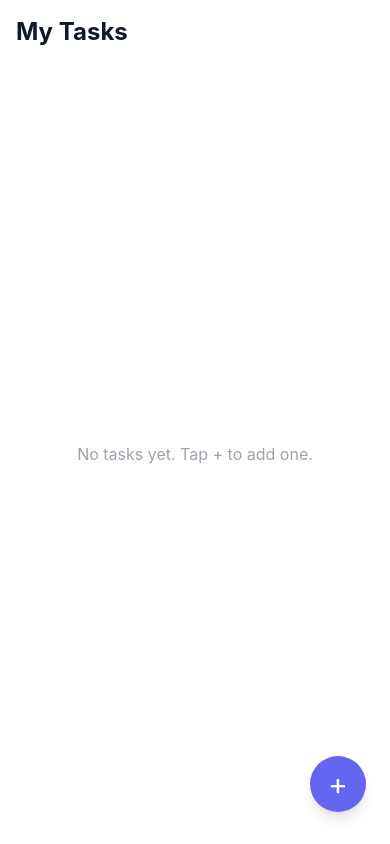
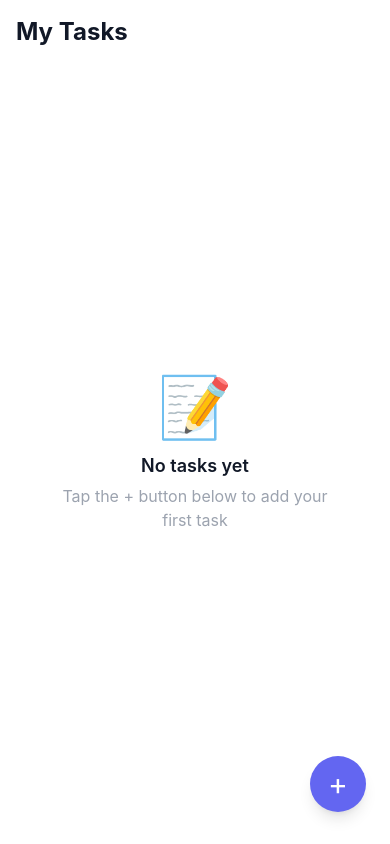
Before and after one commit to ChristianAfreh/todo-tracker-rn, a React Native app: screen / in a window 390 px wide. Built offline with nearby package versions, Linux system fonts and the light colour scheme.

Commit message:
feat: enhance HomeScreen with delete confirmation alert and improve empty state message

```diff
--- a/src/screens/HomeScreen.tsx
+++ b/src/screens/HomeScreen.tsx
@@ -1,6 +1,6 @@
 import { useEffect, useState } from "react";
 import { Todo } from "../types/todo";
-import { View, Text, FlatList, Pressable } from "react-native";
+import { View, Text, FlatList, Pressable, Alert } from "react-native";
 import { SafeAreaView } from "react-native-safe-area-context";
 import TodoItem from "../components/TodoItem";
 import AddTodoModal from "../components/AddTodoModal";
@@ -31,7 +31,7 @@ export default function HomeScreen() {
     }, [todos, loading]);
 
 
-    const handleToggle = (id:string) => {
+    const handleToggle = (id: string) => {
         // Implement toggle logic here
         setTodos((prev) =>
             prev.map((todo) =>
@@ -41,12 +41,25 @@ export default function HomeScreen() {
 
     }
 
-    const handleDelete = (id:string) => {
-        // Implement delete logic here
-        setTodos((prev) => prev.filter((todo) => todo.id !== id));
-    }
+    const handleDelete = (id: string) => {
+  const todo = todos.find((t) => t.id === id);
+  Alert.alert(
+    "Delete task?",
+    todo ? `"${todo.title}" will be removed.` : "This task will be removed.",
+    [
+      { text: "Cancel", style: "cancel" },
+      {
+        text: "Delete",
+        style: "destructive",
+        onPress: () => {
+          setTodos((prev) => prev.filter((t) => t.id !== id));
+        },
+      },
+    ]
+  );
+};
 
-    const handleAdd = (title:string) => {
+    const handleAdd = (title: string) => {
         // Implement add logic here
         const newTodo: Todo = {
             id: Date.now().toString(),
@@ -64,9 +77,13 @@ export default function HomeScreen() {
             <View className="flex-1 px-4 pt-4">
                 <Text className="text-2xl font-bold text-gray-900 mb-4">My Tasks</Text>
                 {todos.length === 0 ? (
-                    <View className="flex-1 items-center justify-center">
-                        <Text className="text-gray-400 text-base">
-                            No tasks yet. Tap + to add one.
+                    <View className="flex-1 items-center justify-center px-8">
+                        <Text className="text-6xl mb-4">📝</Text>
+                        <Text className="text-gray-900 text-lg font-semibold mb-1">
+                            No tasks yet
+                        </Text>
+                        <Text className="text-gray-400 text-base text-center">
+                            Tap the + button below to add your first task
                         </Text>
                     </View>
                 ) : (
```
